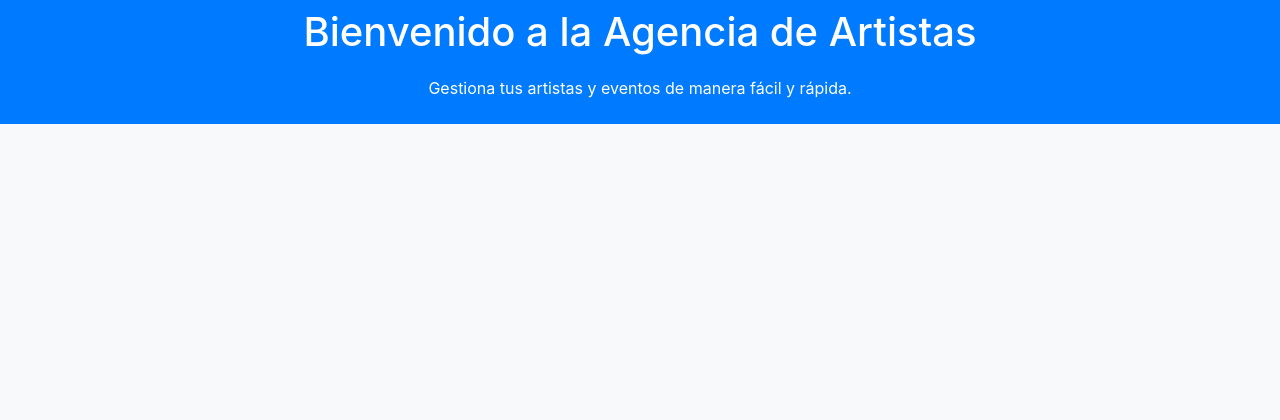
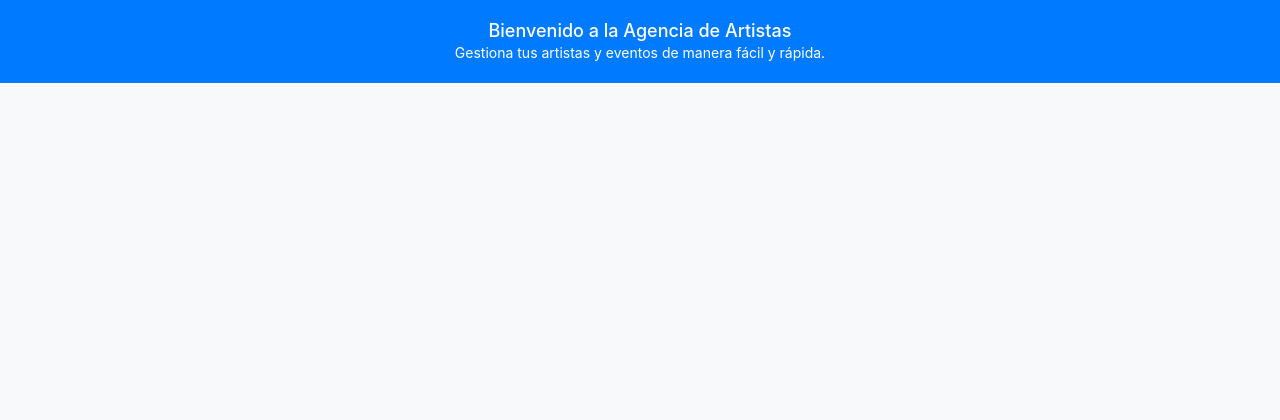
Before and after one commit to acontrerasregueirodev/agencia, a Django app: template templates/base.html in a window 1280 px wide. Shown: the top 420 px of the page. Run offline with Django 3.2, Linux system fonts and the light colour scheme; the template is opened without the code that fills it, so the values that code supplies are empty; some libraries are stand-ins or nearby versions.

Commit message:
añadido estilo a banner

```diff
--- a/static/styles.css
+++ b/static/styles.css
@@ -19,18 +19,36 @@ body {
     /* Color de fondo del banner */
     color: white;
     /* Color del texto */
-    padding: 10px;
-    /* Reduce el padding para un banner más pequeño */
+    padding: 20px;
+    /* Ajusta el padding según sea necesario */
     text-align: center;
     /* Centrar el texto */
-    height: 60px;
-    /* Ajusta la altura del banner */
+    height: auto;
+    /* Permite que el alto se ajuste al contenido */
     display: flex;
     /* Utiliza Flexbox para centrar contenido */
     align-items: center;
     /* Centrar verticalmente */
     justify-content: center;
     /* Centrar horizontalmente */
+    width: 100%;
+    /* Ocupa el 100% del ancho de la ventana */
+    margin: 0;
+    /* Elimina el margen */
+}
+
+.banner h1 {
+    font-size: 18px;
+    /* Ajusta el tamaño del texto del título */
+    margin: 0;
+    /* Elimina el margen */
+}
+
+.banner p {
+    font-size: 14px;
+    /* Ajusta el tamaño del texto del párrafo */
+    margin: 0;
+    /* Elimina el margen */
 }
 
 /* Footer */
--- a/templates/banner.html
+++ b/templates/banner.html
@@ -1,5 +1,8 @@
 <!-- templates/banner.html -->
-<header class="bg-primary text-white text-center py-2">
-  <h1>Bienvenido a la Agencia de Artistas</h1>
-  <p>Gestiona tus artistas y eventos de manera fácil y rápida.</p>
+<!-- templates/banner.html -->
+<header class="banner">
+  <div>
+    <h1>Bienvenido a la Agencia de Artistas</h1>
+    <p>Gestiona tus artistas y eventos de manera fácil y rápida.</p>
+  </div>
 </header>
```
